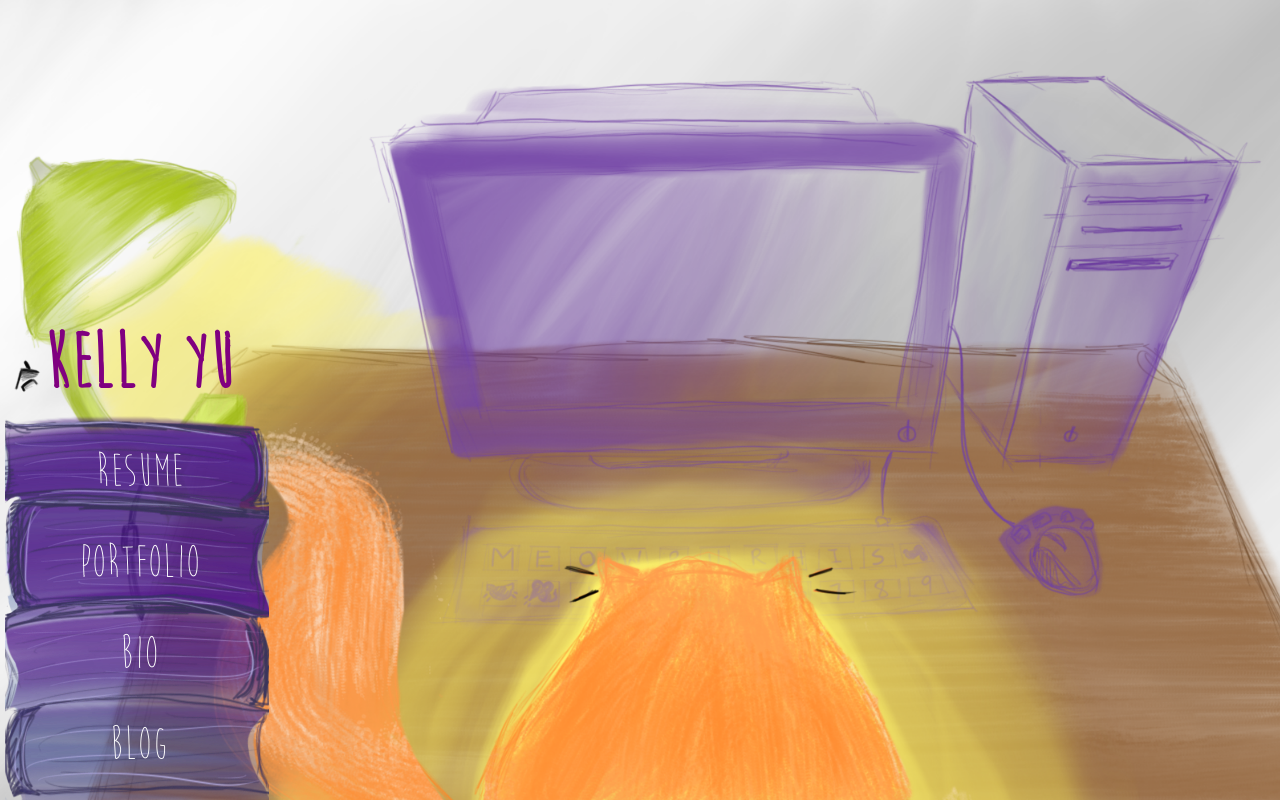
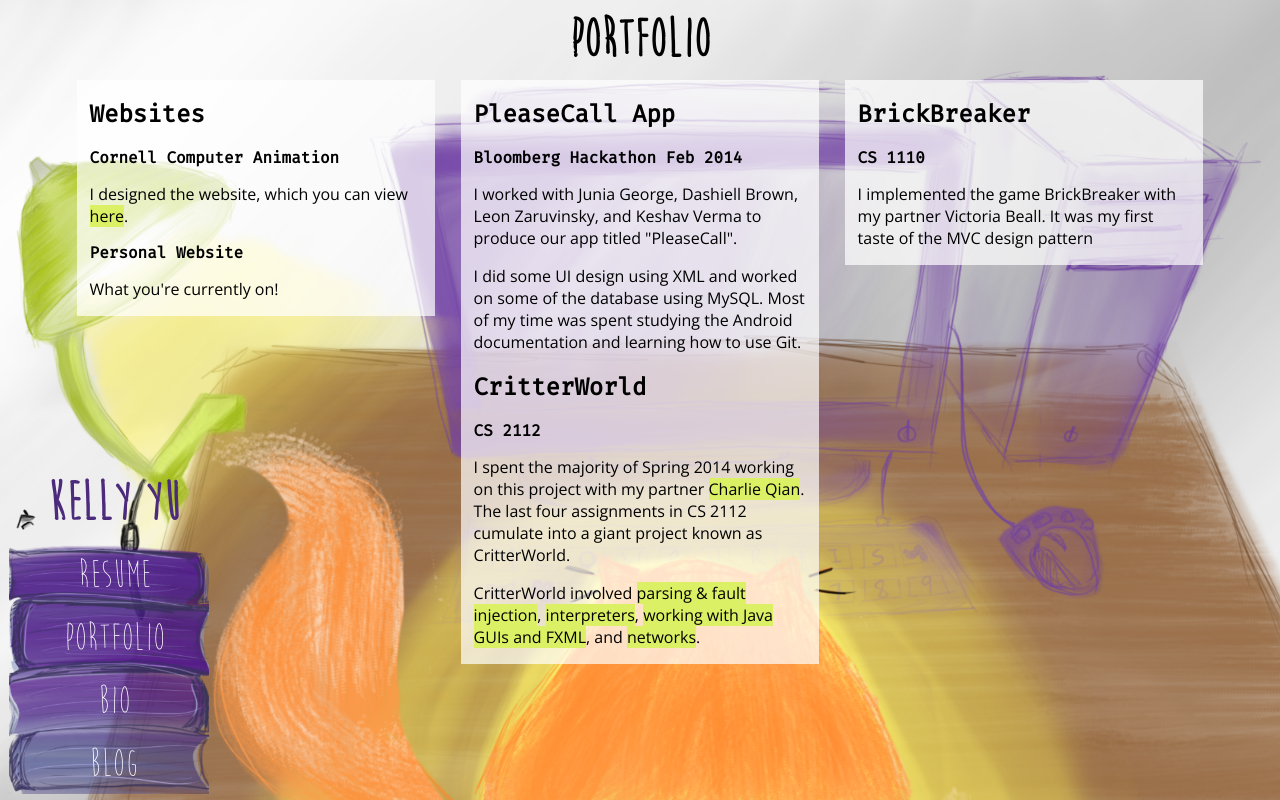
Before and after one commit to apokellypse/Grids, a PHP site: page /portfolio.php in a window 1280 px wide; the page is wider, and only the part inside the window is pictured. Run offline with PHP 8.4, Linux system fonts and the light colour scheme.

Commit message:
content all here now

```diff
--- a/css/style.css
+++ b/css/style.css
@@ -16,46 +16,96 @@ body {
 	-o-background-size: cover;
 	background-size: cover;
 	margin: 0;
+	text-align: center;
+	font-family: 'Open Sans', sans-serif;
 }
 
 #resume {
 	/*background-image: url("../images/blah.jpg");*/
 }
 
+#container {
+	text-align: left;
+	padding: 0 5%;
+	width: 100vw;
+/*	background-color: rgba(0, 0, 0, .5);
+	height: 100%;*/
+}
+
+#container > article {
+	float: left;
+	width: 26%;
+	margin: 0 1%;
+	padding: 0 1%;
+	background-color: rgba(255, 255, 255, .7);
+}
+
+#bio article {
+	padding: 0 1%;
+	margin: 0 31%;
+}
+
 h1 {
 	font-family: 'MoonFlower', sans-serif;
-	margin: 20px;
-	font-size: 5em;
+	margin: 10px;
+	font-size: 3.5em;
+}
+
+h2 {
+	font-family: 'Fira Mono', serif;
+	font-size: 1.5em;
+}
+
+h3 {
+	font-family: 'Fira Mono', serif;
+	font-size: 1em;
 }
 
 header {
 	background: url("../images/background8.png") 30% no-repeat;
-	padding: 10px;
-	position: absolute;
+	background-size: 200px 330px;
+	padding: 5px;
+	position: fixed;
 	bottom: 0;
-	width: 260px;
+	width: 220px;
 	text-align: center;
 	/*background-color: #f2f2f2;*/
 }
 
 nav div {
 	font-family: 'MoonFlower', sans-serif;
-	padding: 20px;
-	font-size: 3em;
+	padding: 10px;
+	font-size: 2.5em;
 }
 
-a:link, a:hover, a:active, a:focus, a:visited {
+nav > a:link,
+nav > a:hover,
+nav > a:active,
+nav > a:focus,
+nav > a:visited {
 	text-decoration: none;
 	color: #fff;
 }
 
+nav > a:hover {
+	font-weight: bold;
+}
+
+a {
+	text-decoration: none;
+	background-color: #dbf064;
+    color: #000;
+	/*background-color: #ffe3d1;*/
+}
+
 a:hover {
-	font-weight: bold;
+/*	color: #56346f;*/
+    background-color: #f6ffc4;
 }
 
 header > a:link,
 header > a:active,
 header > a:focus,
 header > a:visited {
-	color: purple;
+	color: #4d2b7c;
 }
--- a/index.php
+++ b/index.php
@@ -4,7 +4,10 @@
 <head>
 	<?php include 'meta.php' ?>
 </head>
-<body>
+<body id="home">
 	<?php include 'header.php' ?>
+	<section>
+		<h3>Welcome to my humble abode. Please make yourself comfortable and enjoy the cat with the Catintosh featured below.</h3>
+	</section>
 </body>
 </html>
--- a/meta.php
+++ b/meta.php
@@ -5,4 +5,7 @@
 <meta name="viewport" content="width=device-width, initial-scale=1.0, maximum-scale=1.0, user-scalable=0">
 <title>Kelly Yu</title>
 <link rel="stylesheet" href="css/style.css">
+<!-- <link href='http://fonts.googleapis.com/css?family=Amatic+SC' rel='stylesheet' type='text/css'> -->
+<link href='http://fonts.googleapis.com/css?family=Fira+Mono' rel='stylesheet' type='text/css'>
+<link href='http://fonts.googleapis.com/css?family=Open+Sans' rel='stylesheet' type='text/css'>
 <script type="text/javascript" src="js/script.js"></script>
--- a/portfolio.php
+++ b/portfolio.php
@@ -4,7 +4,33 @@
 <head>
 	<?php include 'meta.php' ?>
 </head>
-<body>
+<body id="portfolio">
 	<?php include 'header.php' ?>
+	<h1>Portfolio</h1>
+	<section id="container">
+		<article>
+			<h2>Websites</h2>
+			<h3>Cornell Computer Animation</h3>
+			<p>I designed the website, which you can view <a href="http://cornellanimation.com">here</a>.</p>
+			<h3>Personal Website</h3>
+			<p>What you're currently on!</p>
+		</article>
+		<article>
+			<h2>PleaseCall App</h2>
+			<h3>Bloomberg Hackathon Feb 2014</h3>
+			<p>I worked with Junia George, Dashiell Brown, Leon Zaruvinsky, and Keshav Verma to produce our app titled "PleaseCall".
+			<p>I did some UI design using XML and worked on some of the database using MySQL. Most of my time was spent studying the Android documentation and learning how to use Git.</p>
+
+			<h2>CritterWorld</h2>
+			<h3>CS 2112</h3>
+			<p>I spent the majority of Spring 2014 working on this project with my partner <a target="_blank" href="http://www.awarmwalr.us">Charlie Qian</a>. The last four assignments in CS 2112 cumulate into a giant project known as CritterWorld.</p>
+			<p>CritterWorld involved <a target="_blank" href="dlc/a4-spec.pdf">parsing &amp; fault injection</a>, <a target="_blank" href="dlc/a5-spec.pdf">interpreters</a>, <a target="_blank" href="dlc/a6-spec.pdf">working with Java GUIs and FXML</a>, and <a target="_blank" href="dlc/a7-spec.pdf">networks</a>.</p>
+		</article>
+		<article>
+			<h2>BrickBreaker</h2>
+			<h3>CS 1110</h3>
+			<p>I implemented the game BrickBreaker with my partner Victoria Beall. It was my first taste of the MVC design pattern</p>
+		</article>
+	</section>
 </body>
 </html>
```
Also changed, not shown: bio.php (+11 -1 lines), resume.php (+57 -0 lines), 6 other files.
